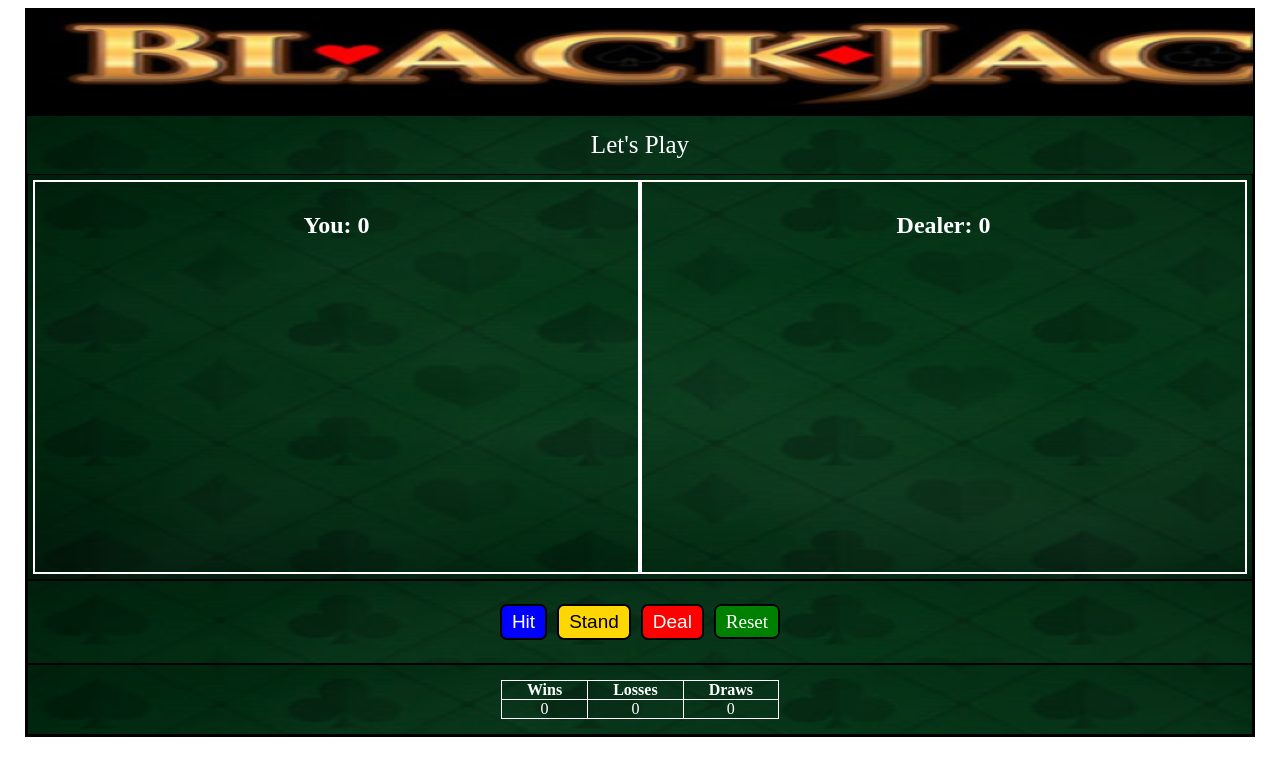
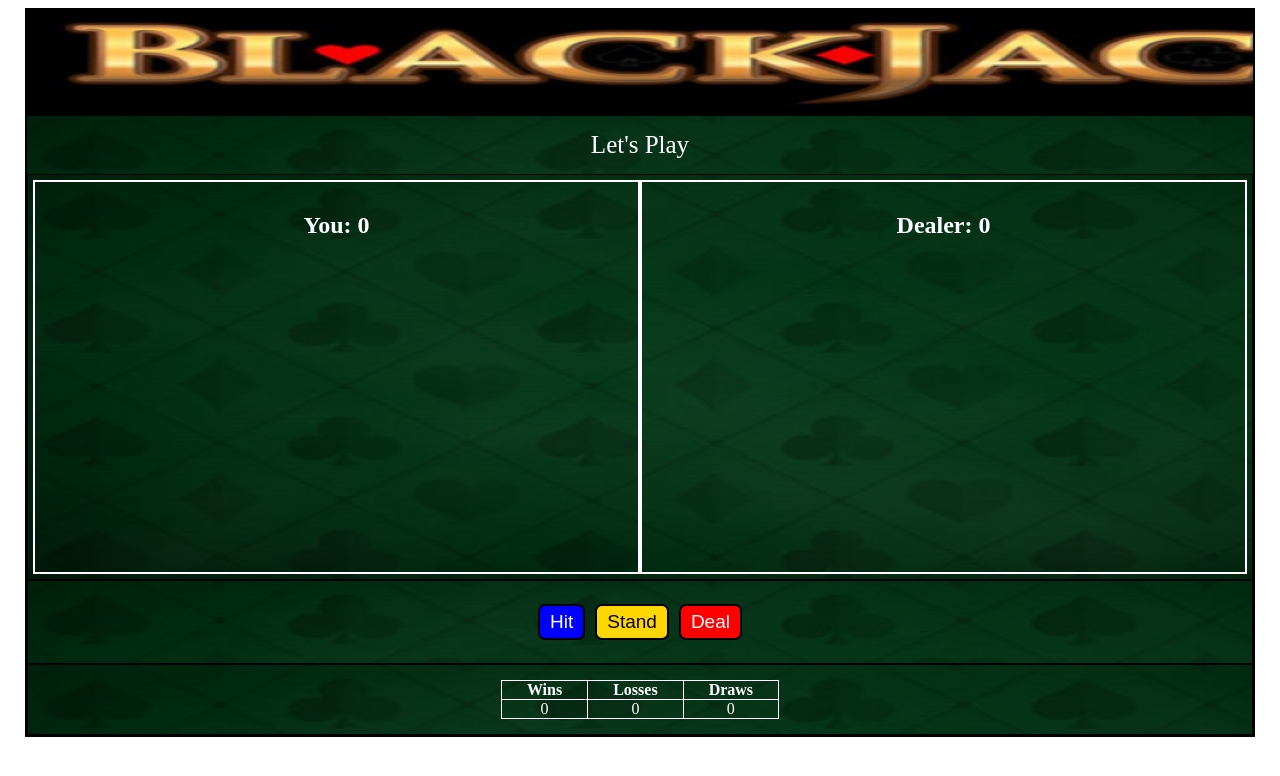
Before and after one commit to ATUL6026/Blackjack-Game, a plain HTML site: page index.html in a window 1280 px wide. Drawn offline with Linux system fonts and the light colour scheme.

Commit message:
Update index.html

```diff
--- a/index.html
+++ b/index.html
@@ -31,7 +31,7 @@
                 <button class="btn btn-primary" id="blackjack-hit-btn" onclick="blackjackHit()">Hit</button>
                 <button class="btn btn-warning" id="blackjack-stand-btn" onclick="dealerLogic()">Stand</button>
                 <button class="btn btn-danger" id="blackjack-deal-btn" onclick="blackjackdeal()">Deal</button>
-                <a class="btn btn-green" id="blackjack-reset-btn" href="http://127.0.0.1:5500/index.html">Reset</a>
+<!--                 <a class="btn btn-green" id="blackjack-reset-btn" href="http://127.0.0.1:5500/index.html">Reset</a> -->
             </div>
         </div>
         <div class="flex-blackjack-row-3">
```
